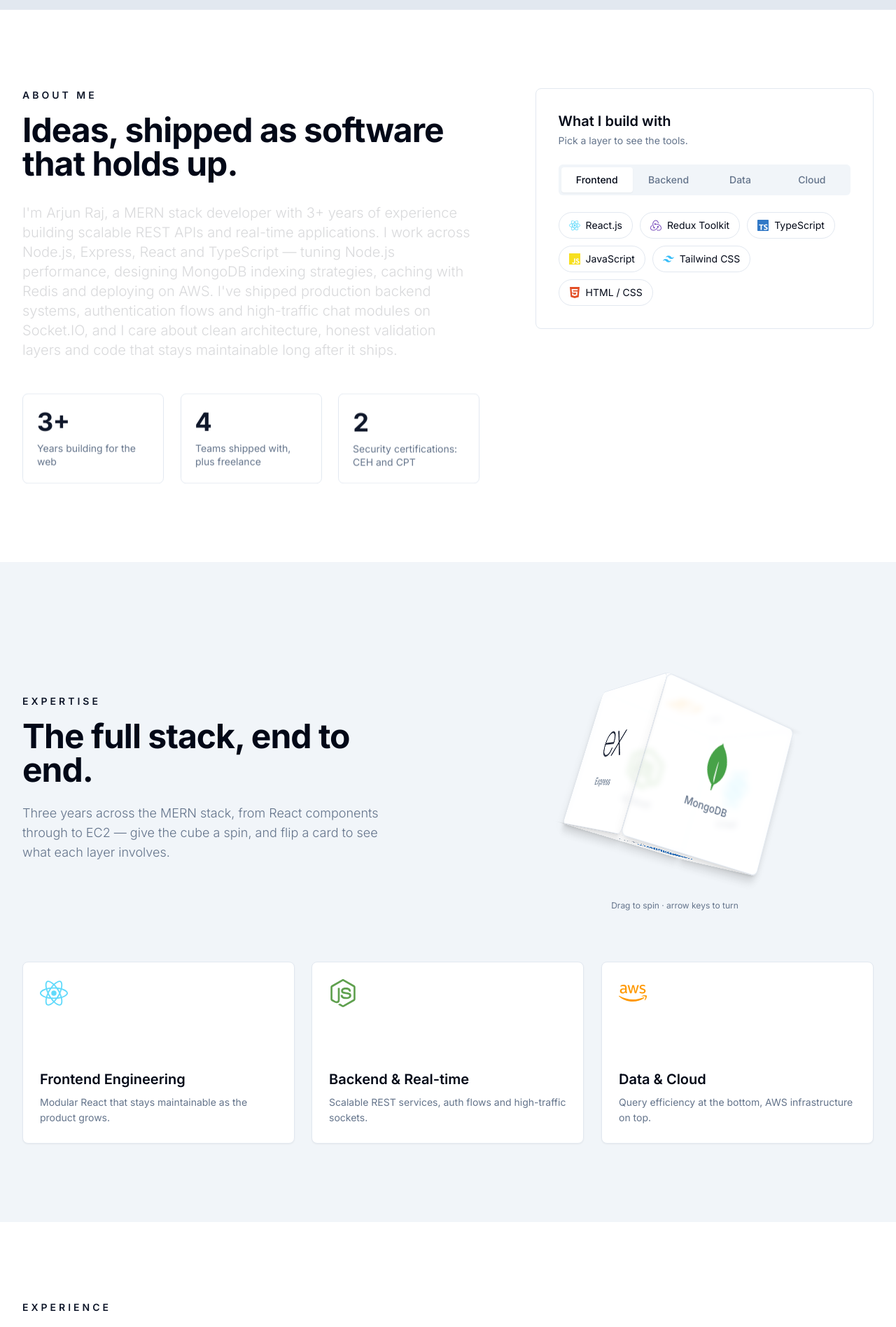
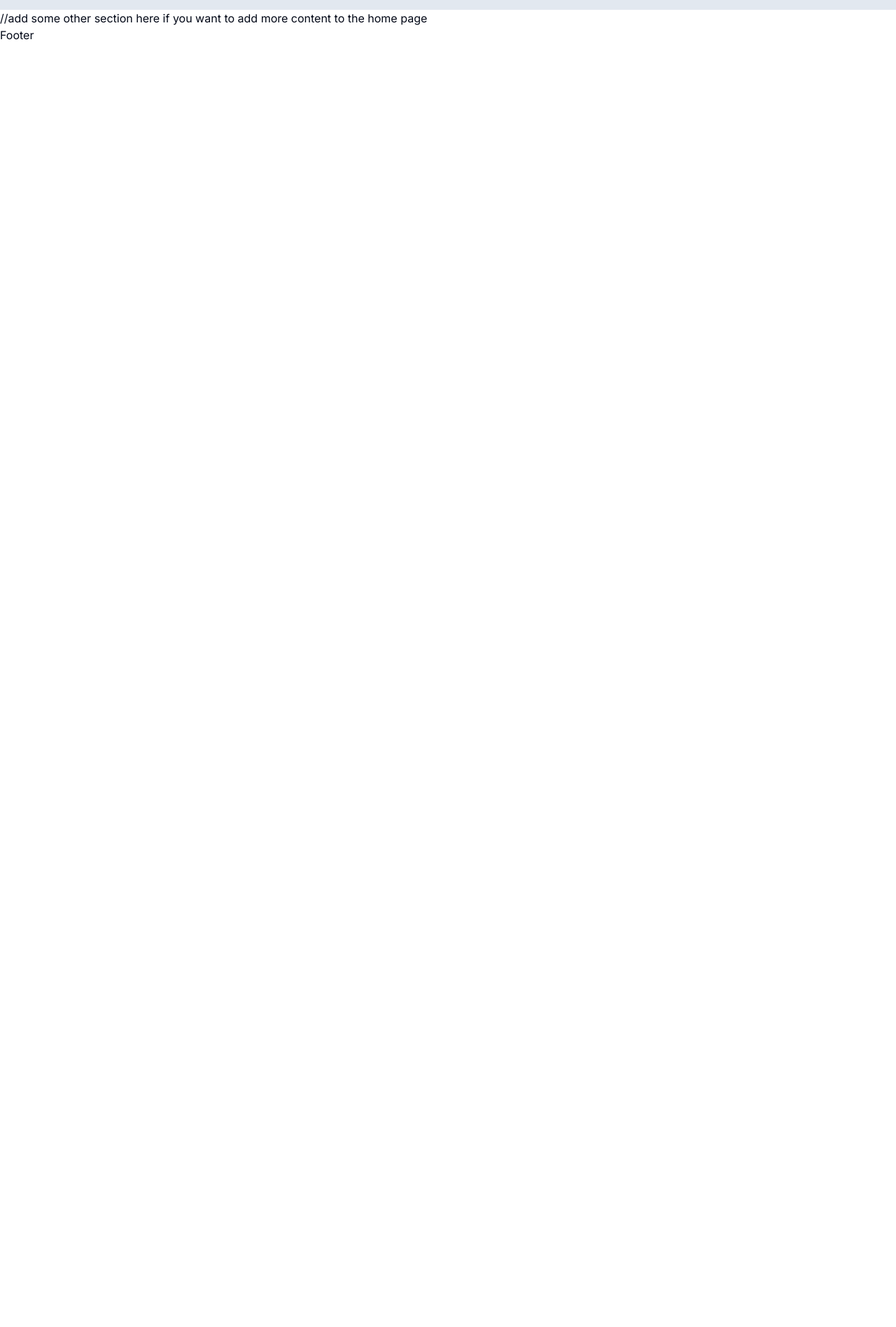
Before and after one commit to arjunraj046/portfolio-website-arjun, a Next.js app: page / in a window 1280 px wide. Shown: the part 760-2656 px from the top of the page at 70% size. After the commit the page ends 822 px from the top, so only its background shows below. Built offline with nearby package versions, Linux system fonts and the light colour scheme.

Commit message:
remove unused components from Home page

```diff
--- a/src/app/page.jsx
+++ b/src/app/page.jsx
@@ -1,15 +1,10 @@
 import Hero from "@/components/Hero";
-import About from "@/components/About";
-import Expertise from "@/components/Expertise";
-import Experience from "@/components/Experience";
 
 export default function Home() {
   return (
     <main >
       <Hero />
-      <About />
-      <Expertise />
-      <Experience />
+      //add some other section here if you want to add more content to the home page
     </main>
   );
 }
```
